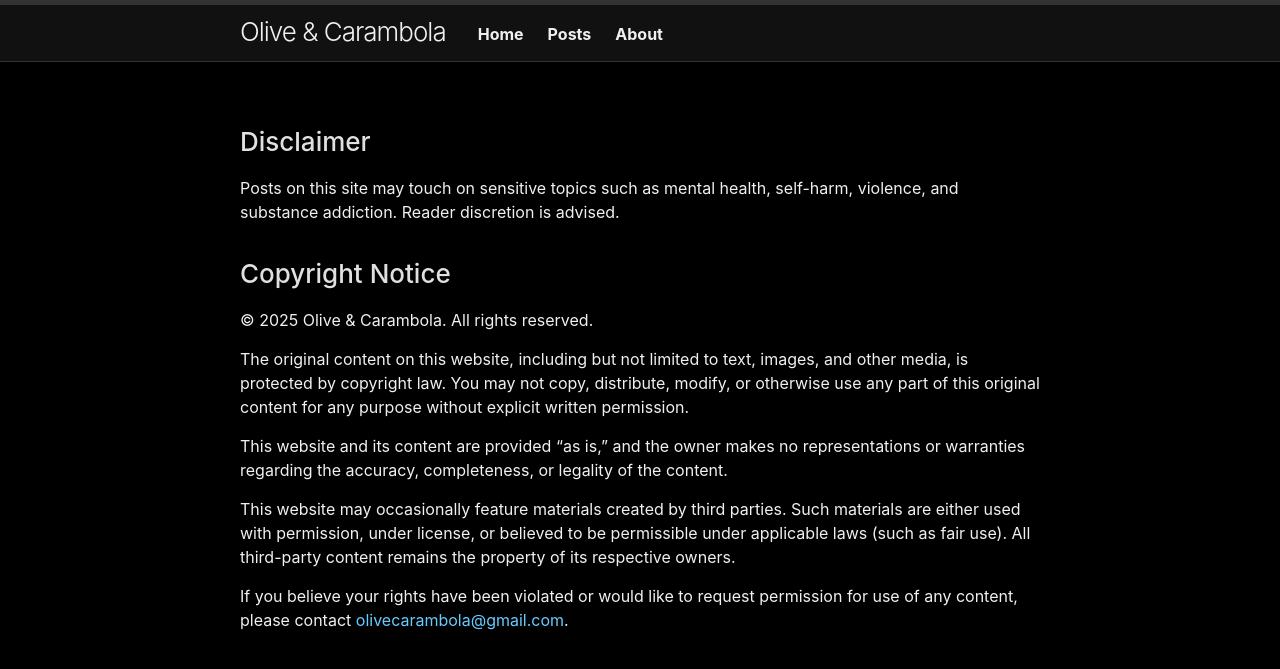
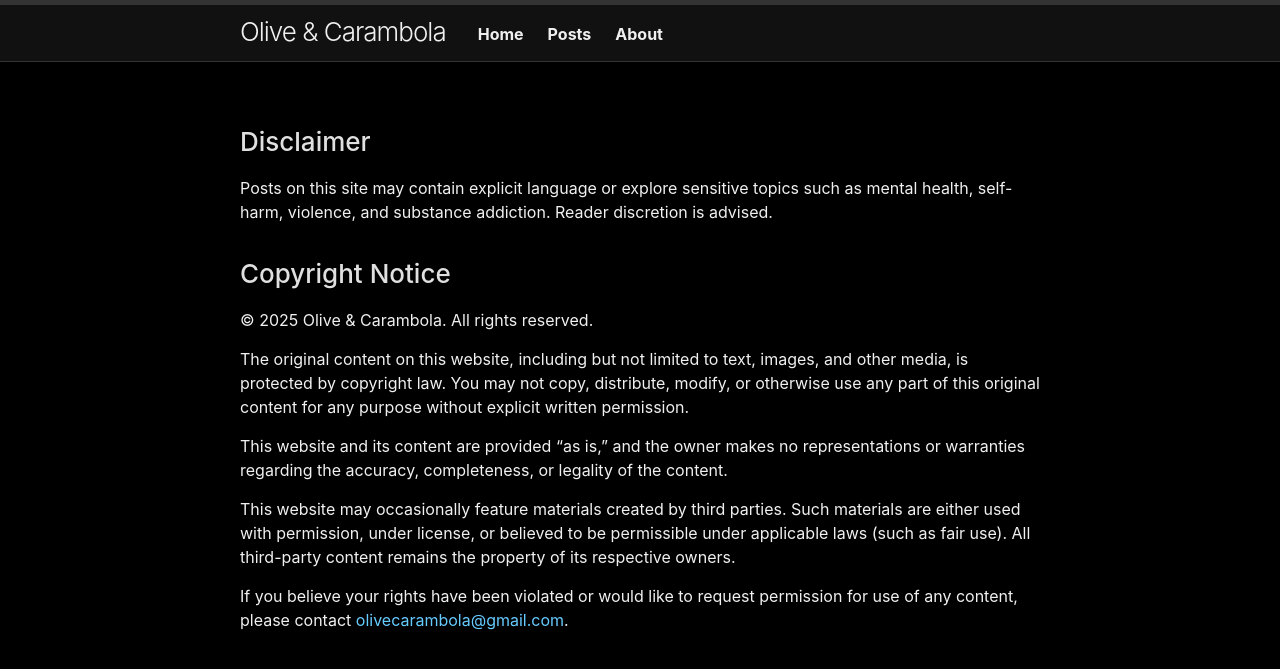
Before and after one commit to olivecarambola/coda, a Jekyll site: the page built from about.md, in a window 1280 px wide. Shown: the top 669 px of the page. Built offline with Jekyll 4.4.1, drawn with Linux system fonts in a browser that asks for light colours; our own code applies the rules of GitHub Pages for plain Markdown files.

Commit message:
Update about.md

```diff
--- a/about.md
+++ b/about.md
@@ -5,7 +5,7 @@ show_title: false
 ---
 ### Disclaimer
 
-Posts on this site may touch on sensitive topics such as mental health, self-harm, violence, and substance addiction. Reader discretion is advised.
+Posts on this site may contain explicit language or explore sensitive topics such as mental health, self-harm, violence, and substance addiction. Reader discretion is advised.
 
 ### Copyright Notice
 
```
